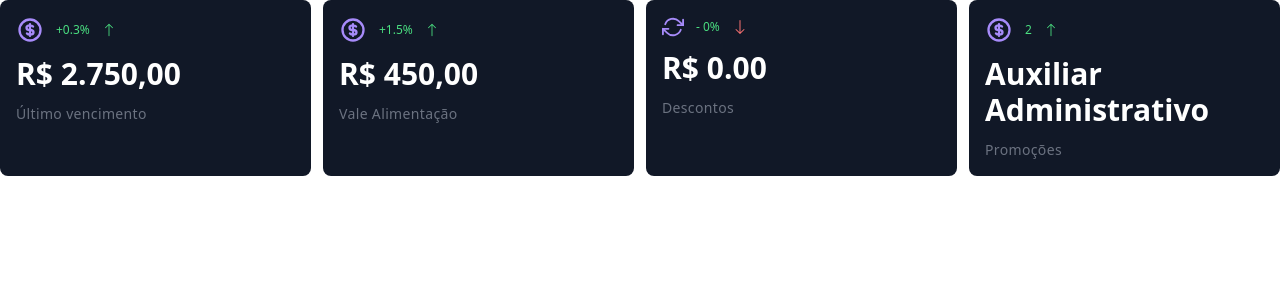
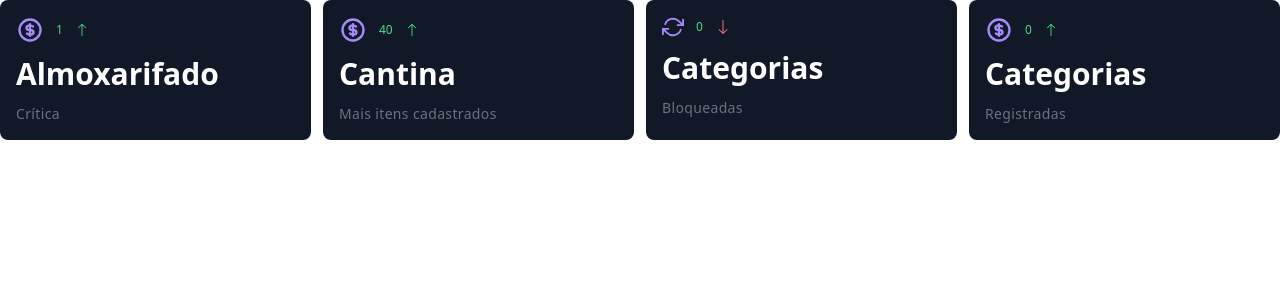
Before and after one commit to robsonmvieira/school-admin, a Next.js app: page /admin/categories/categoryCardList in a window 1280 px wide. Shown: the top 300 px of the page. Built offline with nearby package versions, Linux system fonts and the light colour scheme.

Commit message:
♻️ add category lista card with mocked data

```diff
--- a/src/pages/admin/categories/categoryCardList.tsx
+++ b/src/pages/admin/categories/categoryCardList.tsx
@@ -2,39 +2,41 @@ import { BsArrowUp, BsArrowDown } from "react-icons/bs"
 import { FiRefreshCw } from "react-icons/fi"
 import { HiOutlineCurrencyDollar } from "react-icons/hi"
 import CardReport from "../../../components/cardReport"
+import { useAdmin } from "../../../contexts/useAdmin"
 
 const CategoryCardList = () => {
+  const { categories } = useAdmin()
 
   return (
     <div className="flex gap-x-3">
     <CardReport
-      title="R$ 2.750,00"
-      headerTitle="+0.3%"
-      subtitle="Último vencimento"
+      title="Almoxarifado"
+      headerTitle="1"
+      subtitle="Crítica"
       headerArrowIcon={<BsArrowUp size={14} className='text-green-400' />}
       headerIcon={<HiOutlineCurrencyDollar size={28} className='text-violet-400' />}
     />
 
       <CardReport
-      title="R$ 450,00"
-      headerTitle="+1.5%"
-      subtitle="Vale Alimentação"
+      title="Cantina"
+      headerTitle="40"
+      subtitle="Mais itens cadastrados"
       headerArrowIcon={<BsArrowUp size={14} className='text-green-400' />}
       headerIcon={<HiOutlineCurrencyDollar size={28} className='text-violet-400' />}
     />
 
       <CardReport
-      title="R$ 0.00"
-      headerTitle="- 0%"
-      subtitle="Descontos"
+      title="Categorias"
+      headerTitle="0"
+      subtitle="Bloqueadas"
       headerArrowIcon={<BsArrowDown size={16} className='text-red-400 font-semibold' />}
       headerIcon={<FiRefreshCw size={22} className='text-violet-400' />}
     />
 
     <CardReport
-      title="Auxiliar Administrativo"
-      headerTitle="2"
-      subtitle="Promoções"
+      title={`Categorias`}
+      headerTitle={`${categories.length}`}
+      subtitle="Registradas"
       headerArrowIcon={<BsArrowUp size={14} className='text-green-400' />}
       headerIcon={ <HiOutlineCurrencyDollar size={28} className='text-violet-400' />}
     />
```
